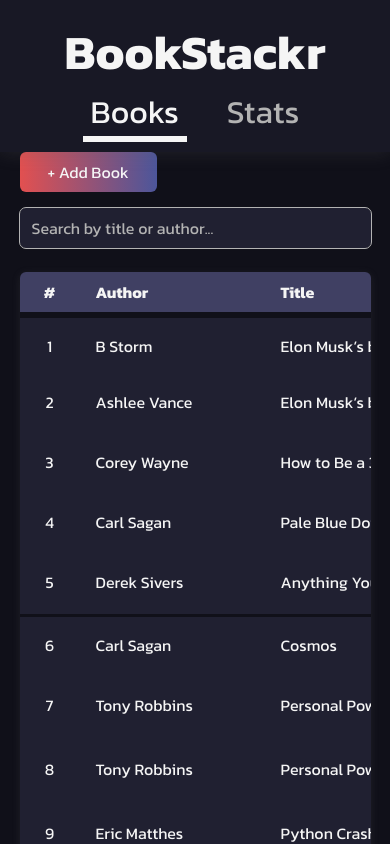
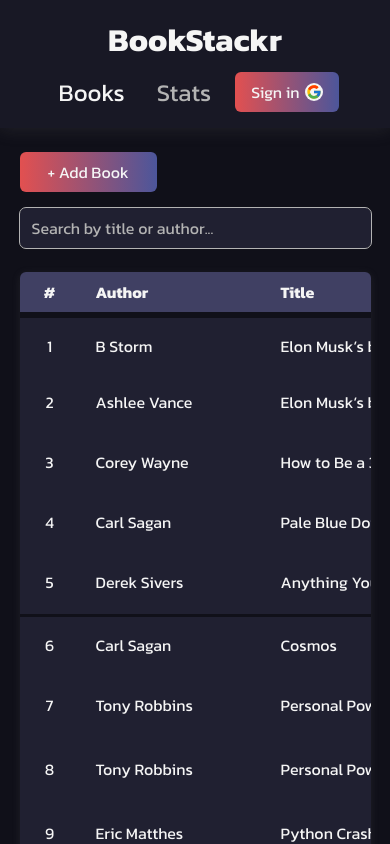
Before and after one commit to 0mppula/BookStackr, a React (Create React App) app: page /books in a window 390 px wide. Shown: the top 844 px of the page. Built offline with nearby package versions, Linux system fonts and the light colour scheme; what chartjs-plugin-datalabels, chartjs-plugin-stacked100 would draw is missing.

Commit message:
Added google sign in button.

```diff
--- a/src/assets/styles/index.css
+++ b/src/assets/styles/index.css
@@ -77,6 +77,12 @@ nav ul a {
 	color: var(--light-alt);
 }
 
+nav > div {
+	display: flex;
+	align-items: center;
+	gap: 2rem;
+}
+
 a {
 	text-decoration: none;
 	transition: 0.3s;
@@ -122,6 +128,21 @@ button {
 button:hover,
 button:focus-visible {
 	background-position: 99%;
+}
+
+button.btn-icon {
+	display: flex;
+	flex-wrap: wrap;
+	justify-content: center;
+	align-items: center;
+	gap: 0.375rem;
+}
+
+.icon-circle {
+	display: flex;
+	border-radius: 50%;
+	padding: 1px;
+	background-color: var(--light);
 }
 
 /* Override autofill styles */
@@ -318,13 +339,41 @@ footer a {
 	text-decoration: underline;
 }
 
-@media only screen and (max-width: 576px) {
+@media only screen and (max-width: 448px) {
+	nav {
+		padding: 1rem 1rem;
+	}
+
+	nav > div,
+	nav ul {
+		gap: 1rem;
+	}
+
+	nav button {
+		padding: 0.5rem 1rem;
+	}
+
+	nav h1 {
+		font-size: 2rem;
+	}
+
+	nav ul a {
+		font-size: 1.5rem;
+	}
+}
+
+@media only screen and (max-width: 768px) {
 	nav {
 		flex-direction: column;
+		gap: 0.5rem;
 	}
 
 	nav ul {
 		justify-content: center;
+	}
+
+	nav ul a {
+		border-bottom: none !important;
 	}
 }
 
--- a/src/components/Nav/Nav.tsx
+++ b/src/components/Nav/Nav.tsx
@@ -1,5 +1,6 @@
 import { FC, useEffect, useState } from 'react';
 import { NavLink, Link } from 'react-router-dom';
+import { FcGoogle } from 'react-icons/fc';
 
 const Nav: FC = () => {
 	const [scrolledPastLimit, setScrolledPastLimit] = useState(false);
@@ -26,18 +27,32 @@ const Nav: FC = () => {
 				<h1>BookStackr</h1>
 			</Link>
 
+			<div>
 				<ul>
 					<li>
-					<NavLink className={({ isActive }) => (isActive ? 'active' : '')} to="/books">
+						<NavLink
+							className={({ isActive }) => (isActive ? 'active' : '')}
+							to="/books"
+						>
 							Books
 						</NavLink>
 					</li>
 					<li>
-					<NavLink className={({ isActive }) => (isActive ? 'active' : '')} to="/stats">
+						<NavLink
+							className={({ isActive }) => (isActive ? 'active' : '')}
+							to="/stats"
+						>
 							Stats
 						</NavLink>
 					</li>
 				</ul>
+				<button className="btn-icon">
+					Sign in
+					<div className="icon-circle">
+						<FcGoogle />
+					</div>
+				</button>
+			</div>
 		</nav>
 	);
 };
```
Lines whose indentation alone changed are shown as unchanged.
